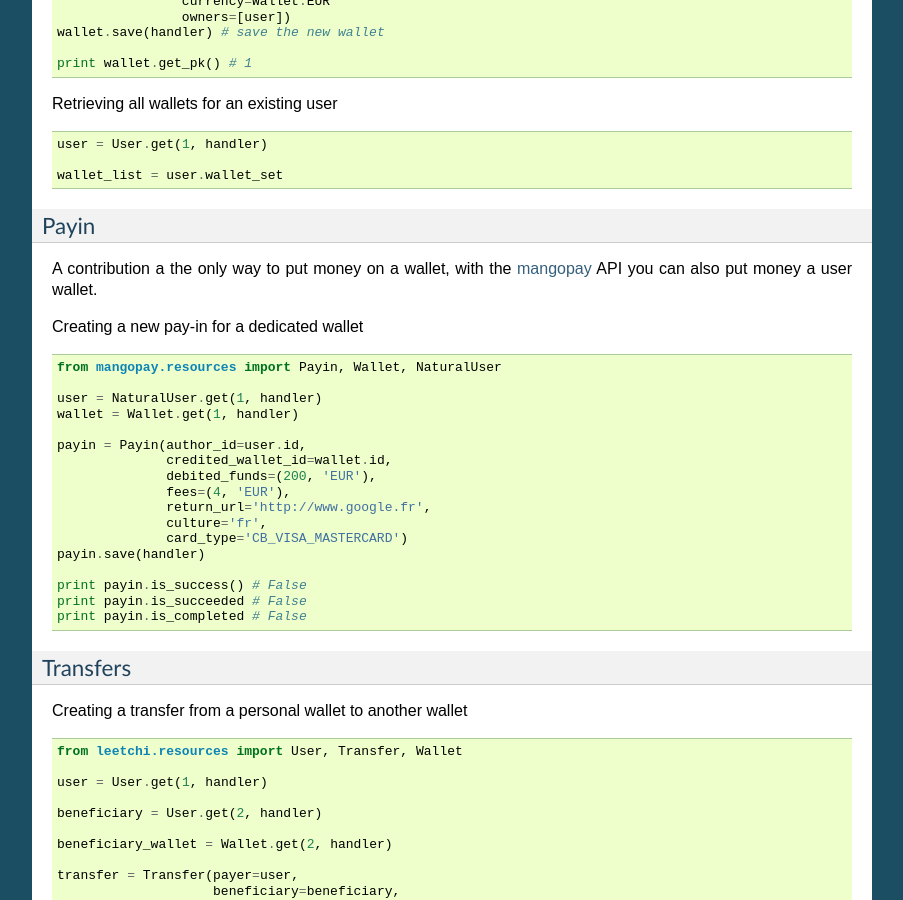
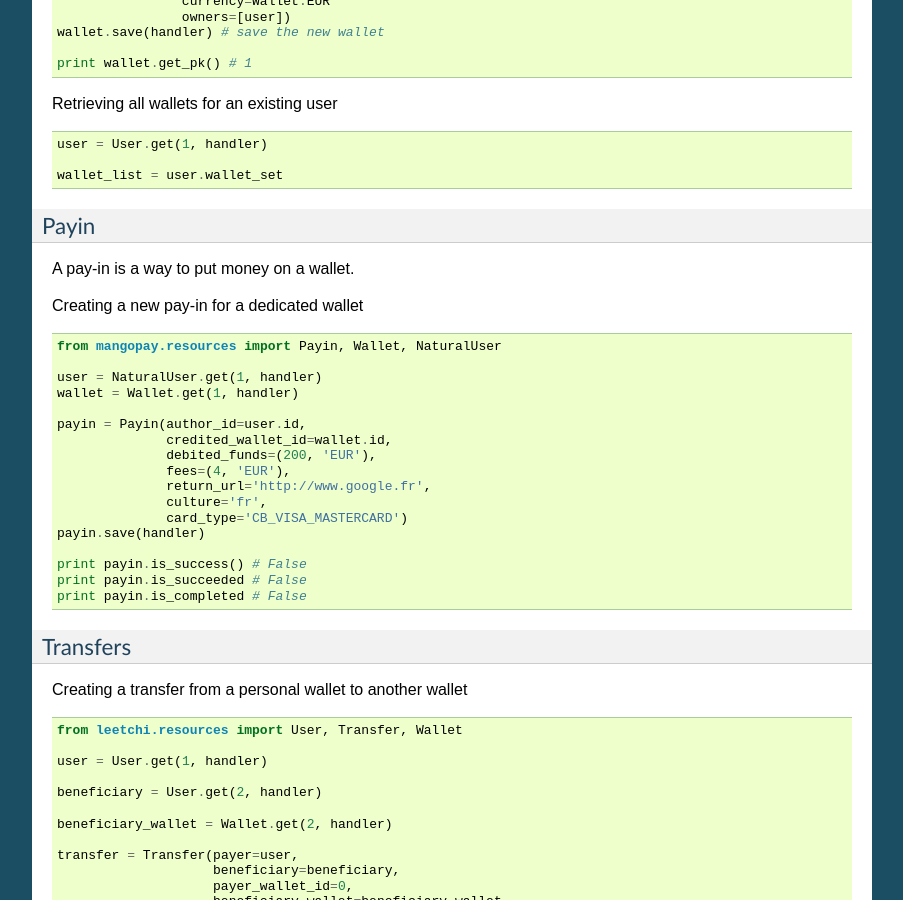
Before and after one commit to splanquart/python-mangopay, a Sphinx documentation site: the page built from docs/usage.rst, in a window 1280 px wide and 900 px high, scrolled down 1835 px. Shown: the whole window, without its empty margins (198-1101 px from the left). Built offline with Sphinx 7.4.7, drawn with Linux system fonts in a browser that asks for light colours; the version number could not be read and is left out.

Commit message:
little change in pay-in docs usage

```diff
--- a/docs/usage.rst
+++ b/docs/usage.rst
@@ -119,8 +119,7 @@
 Payin
 .....
 
-A contribution a the only way to put money on a wallet,
-with the `mangopay`_ API you can also put money a user wallet.
+A pay-in is a way to put money on a wallet.
 
 Creating a new pay-in for a dedicated wallet ::
 
```
